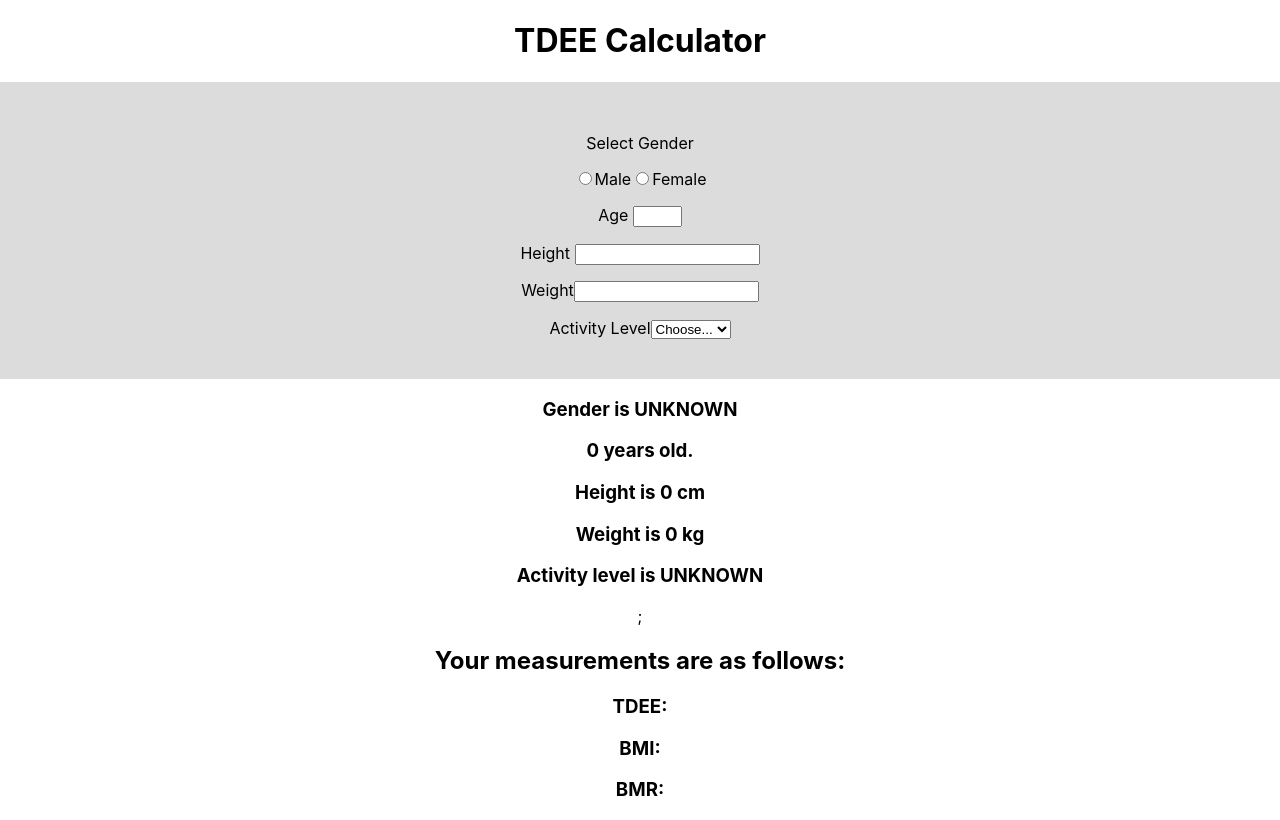
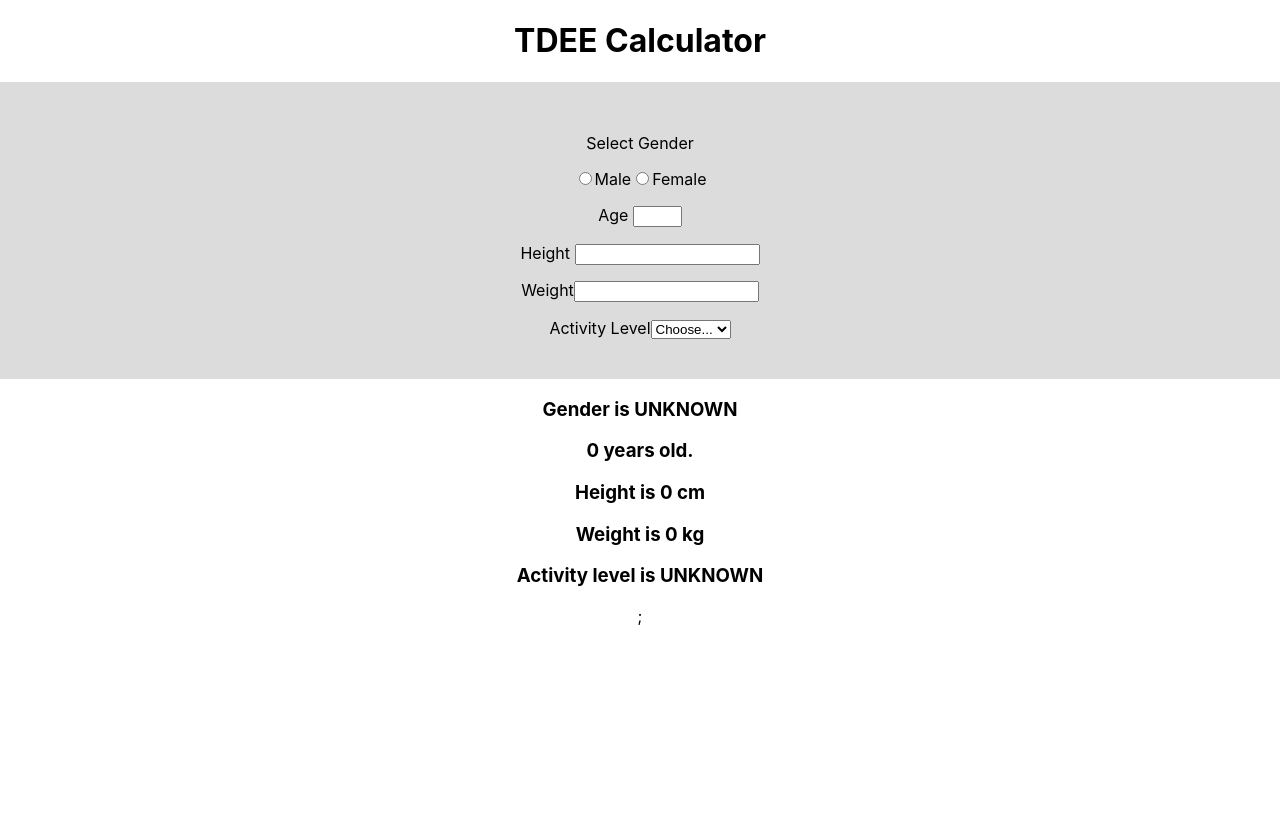
Before and after one commit to nevtay/jumpstartProject_1, a React (Create React App) app: page / in a window 1280 px wide. Built offline with nearby package versions, Linux system fonts and the light colour scheme.

Commit message:
shifted DisplayResults container inside of InputsForCalculator container

```diff
--- a/src/App.js
+++ b/src/App.js
@@ -11,7 +11,6 @@ function App() {
 
       <Header />
       <CalcInputs />
-      <DisplayResults />
 
     </div>
   );
```
